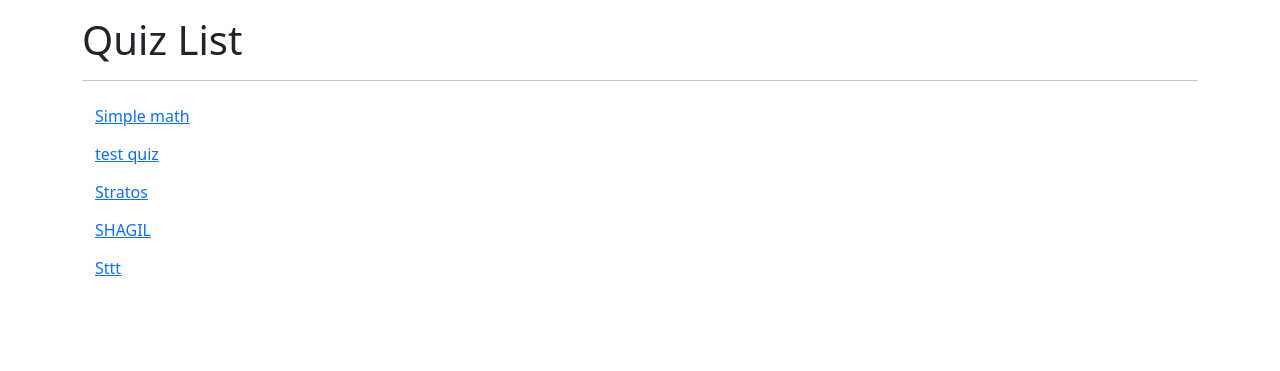
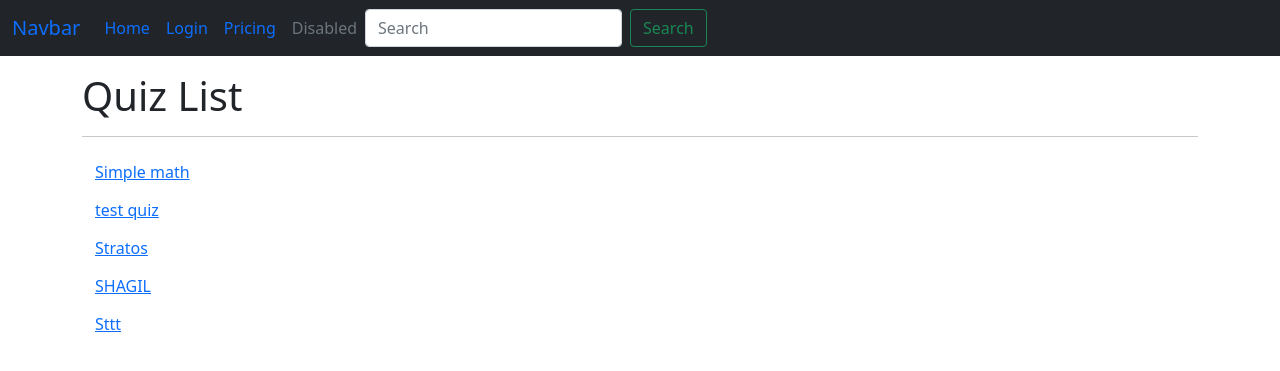
Before and after one commit to sarthakpunjabi/quiz-application, a Django app: page / in a window 1280 px wide. Shown: the top 371 px of the page. Run offline with Django 4.2, Linux system fonts and the light colour scheme; data comes from the database, SQL or seed files in the repository; both versions use the stored data as it was after the commit; some libraries are stand-ins or nearby versions.

Commit message:
Adding navbar to the project

```diff
--- a/templates/base.html
+++ b/templates/base.html
@@ -15,6 +15,36 @@
 
 </head>
 <body>
+
+    <nav class="navbar navbar-expand-lg  sticky-top navbar-black bg-dark">
+        <div class="container-fluid">
+            <a class="navbar-brand" href="#">Navbar</a>
+            <button class="navbar-toggler" type="button" data-bs-toggle="collapse" data-bs-target="#navbarNav" aria-controls="navbarNav" aria-expanded="false" aria-label="Toggle navigation">
+              <span class="navbar-toggler-icon"></span>
+            </button>
+            <div class="collapse navbar-collapse" id="navbarNav">
+              <ul class="navbar-nav">
+                <li class="nav-item">
+                  <a class="nav-link active" aria-current="page" href="#">Home</a>
+                </li>
+                <li class="nav-item">
+                  <a class="nav-link" href="accounts/login/">Login</a>
+                </li>
+                <li class="nav-item">
+                  <a class="nav-link" href="#">Pricing</a>
+                </li>
+                <li class="nav-item">
+                  <a class="nav-link disabled">Disabled</a>
+                </li>
+              </ul>
+              <form class="d-flex">
+                <input class="form-control me-2" type="search" placeholder="Search" aria-label="Search">
+                <button class="btn btn-outline-success" type="submit">Search</button>
+              </form>
+            </div>
+          </div>
+    </nav>
+
     <div class="container mt-3">
         {% block content %}
         {% endblock content %}
```
Also changed, not shown: db.sqlite3.
